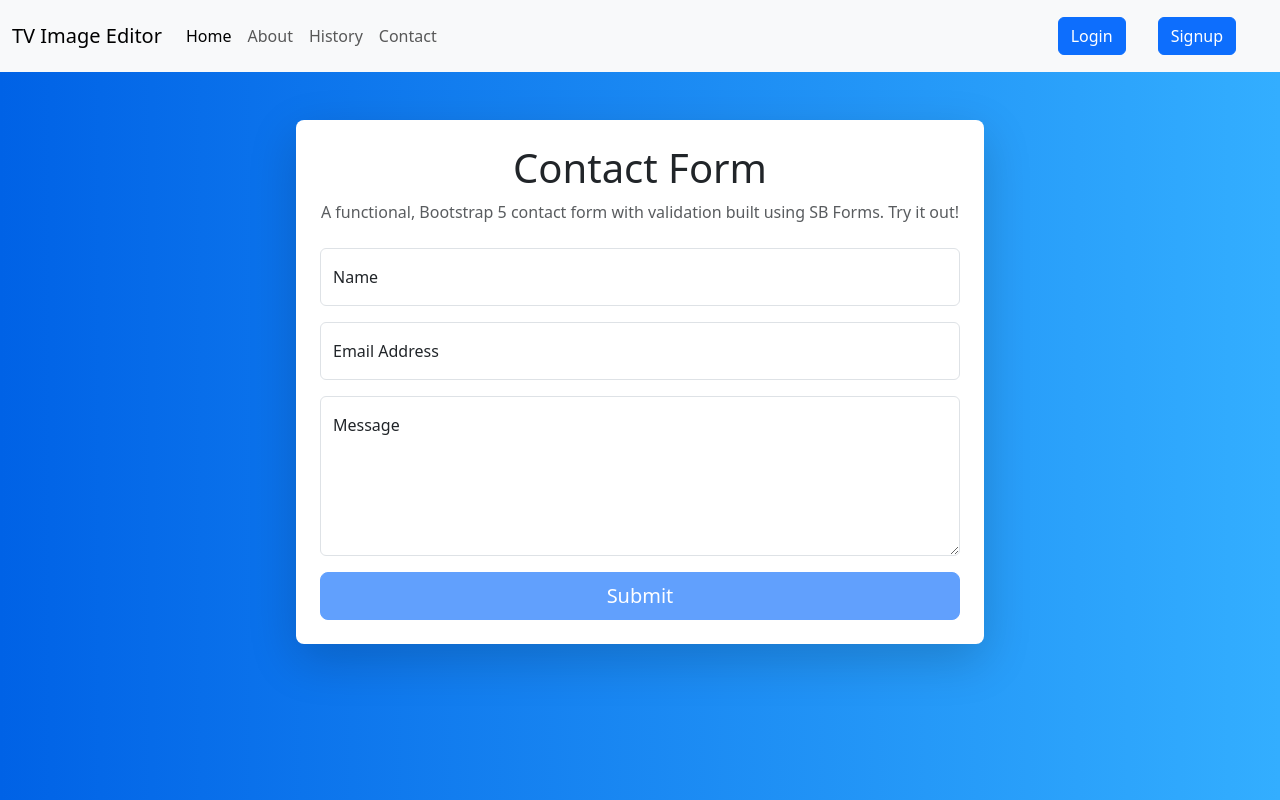
After one commit to debashishthakur/Tech-V-Image-processing, a Flask app: page /contact in a window 1280 px wide. The commit adds this page. Run offline with Flask 3, Linux system fonts and the light colour scheme; some libraries are stand-ins or nearby versions.

Commit message:
base contact and signin added

```diff
--- a/main.py
+++ b/main.py
@@ -68,9 +68,18 @@ def processImage(filename, operation):
 def home():
     return render_template('index.html')
 
+
 @app.route('/about')
 def about():
     return render_template('about.html')
+
+@app.route('/contact')
+def contact():
+    return render_template('contact.html')
+
+@app.route('/signin')
+def signin():
+    return render_template('signin.html')
 
 @app.route('/history')
 def history():
--- a/templates/about.html
+++ b/templates/about.html
@@ -1,3 +1,4 @@
+{% extends 'base.html' %}
 <!DOCTYPE html>
 <!--[if lt IE 7]>      <html class="no-js lt-ie9 lt-ie8 lt-ie7"> <![endif]-->
 <!--[if IE 7]>         <html class="no-js lt-ie9 lt-ie8"> <![endif]-->
--- /dev/null
+++ b/templates/base.html
@@ -0,0 +1,56 @@
+<!doctype html>
+<html lang="en">
+  <head>
+    <meta charset="utf-8">
+    <meta name="viewport" content="width=device-width, initial-scale=1">
+    <title> {% block title %}{% endblock title %} Image editor</title>
+
+    <!-- Bootstrap CSS -->
+    <link href="https://cdn.jsdelivr.net/npm/bootstrap@5.3.0-alpha3/dist/css/bootstrap.min.css" rel="stylesheet" integrity="sha384-KK94CHFLLe+nY2dmCWGMq91rCGa5gtU4mk92HdvYe+M/SXH301p5ILy+dN9+nJOZ" crossorigin="anonymous">
+
+    <!-- Bootstrap JS bundle (includes Popper.js) -->
+    <script src="https://cdn.jsdelivr.net/npm/bootstrap@5.3.0-alpha3/dist/js/bootstrap.bundle.min.js" integrity="sha384-ENjdO4Dr2bkBIFxQpeoTz1HIcje39Wm4jDKdf19U8gI4ddQ3GYNS7NTKfAdVQSZe" crossorigin="anonymous"></script>
+
+  </head>
+  <style>
+    body{
+      background: rgb(210,185,226);
+background: radial-gradient(circle, rgba(210,185,226,1) 0%, rgba(181,198,180,1) 93%, rgba(231,216,194,1) 100%);
+    }
+  </style>
+  <body>
+    <div class = "container-fluid px-0">
+    <nav class="navbar navbar-expand-lg bg-body-tertiary mx-0 py-2 px-0">
+
+        <div class="container-fluid py-2">
+
+          <button class="navbar-toggler" type="button" data-bs-toggle="collapse" data-bs-target="#navbarTogglerDemo01" aria-controls="navbarTogglerDemo01" aria-expanded="True" aria-label="Toggle navigation">
+            <span class="navbar-toggler-icon"></span>
+          </button>
+          <div class="collapse navbar-collapse" id="navbarTogglerDemo01">
+            <a class="navbar-brand" href="/">TV Image Editor</a>
+            <ul class="navbar-nav me-auto mb-2 mb-lg-0">
+              <li class="nav-item">
+                <a class="nav-link active" aria-current="page" href="/">Home</a>
+              </li>
+              <li class="nav-item">
+                <a class="nav-link" href="/about">About</a>
+              </li>
+              <li class="nav-item">
+                <a class="nav-link" href="/history">History</a>
+              </li>
+              <li class="nav-item">
+                <a class="nav-link" href="/contact">Contact</a>
+              </li>
+
+            </ul>
+            <form class="d-flex mx-3" role="search">
+              <a class="btn btn-primary mx-3" href="/signin" role="button">Login</a>
+              <a class="btn btn-primary mx-3" href="/signup" role="button">Signup</a>
+            </form>
+          </div>
+        </div>
+      </nav>
+      {% block body %}{% endblock body %}
+  </body>
+</html>
--- /dev/null
+++ b/templates/contact.html
@@ -0,0 +1,84 @@
+{% extends 'base.html' %}
+
+{% block body %}
+<style>
+    body {
+        background: ;
+        background: linear-gradient(to right, #0062E6, #33AEFF);
+      }
+</style>
+<div class="container px-5 my-5">
+    <div class="row justify-content-center">
+      <div class="col-lg-8">
+        <div class="card border-0 rounded-3 shadow-lg">
+          <div class="card-body p-4">
+            <div class="text-center">
+              <div class="h1 fw-light">Contact Form</div>
+              <p class="mb-4 text-muted">A functional, Bootstrap 5 contact form with validation built using SB Forms. Try it out!</p>
+            </div>
+
+            <!-- * * * * * * * * * * * * * *
+            // * * SB Forms Contact Form * *
+            // * * * * * * * * * * * * * * *
+
+            // This form is pre-integrated with SB Forms.
+            // To make this form functional, sign up at
+            // https://startbootstrap.com/solution/contact-forms
+            // to get an API token!
+            -->
+
+            <form id="contactForm" data-sb-form-api-token="API_TOKEN">
+
+              <!-- Name Input -->
+              <div class="form-floating mb-3">
+                <input class="form-control" id="name" type="text" placeholder="Name" data-sb-validations="required" />
+                <label for="name">Name</label>
+                <div class="invalid-feedback" data-sb-feedback="name:required">Name is required.</div>
+              </div>
+
+              <!-- Email Input -->
+              <div class="form-floating mb-3">
+                <input class="form-control" id="emailAddress" type="email" placeholder="Email Address" data-sb-validations="required,email" />
+                <label for="emailAddress">Email Address</label>
+                <div class="invalid-feedback" data-sb-feedback="emailAddress:required">Email Address is required.</div>
+                <div class="invalid-feedback" data-sb-feedback="emailAddress:email">Email Address Email is not valid.</div>
+              </div>
+
+              <!-- Message Input -->
+              <div class="form-floating mb-3">
+                <textarea class="form-control" id="message" type="text" placeholder="Message" style="height: 10rem;" data-sb-validations="required"></textarea>
+                <label for="message">Message</label>
+                <div class="invalid-feedback" data-sb-feedback="message:required">Message is required.</div>
+              </div>
+
+              <!-- Submit success message -->
+              <div class="d-none" id="submitSuccessMessage">
+                <div class="text-center mb-3">
+                  <div class="fw-bolder">Form submission successful!</div>
+                  <p>To activate this form, sign up at</p>
+                  <a href="https://startbootstrap.com/solution/contact-forms">https://startbootstrap.com/solution/contact-forms</a>
+                </div>
+              </div>
+
+              <!-- Submit error message -->
+              <div class="d-none" id="submitErrorMessage">
+                <div class="text-center text-danger mb-3">Error sending message!</div>
+              </div>
+
+              <!-- Submit button -->
+              <div class="d-grid">
+                <button class="btn btn-primary btn-lg disabled" id="submitButton" type="submit">Submit</button>
+              </div>
+            </form>
+            <!-- End of contact form -->
+
+          </div>
+        </div>
+      </div>
+    </div>
+  </div>
+
+  <!-- CDN Link to SB Forms Scripts -->
+  <script src="https://cdn.startbootstrap.com/sb-forms-latest.js"></script>
+  {% endblock body %}
+{% block title %}Contact{% endblock title %}
```
Also changed, not shown: templates/history.html (+6 -12 lines), templates/index.html (+7 -39 lines), templates/signin.html (added, +86 -0 lines).
